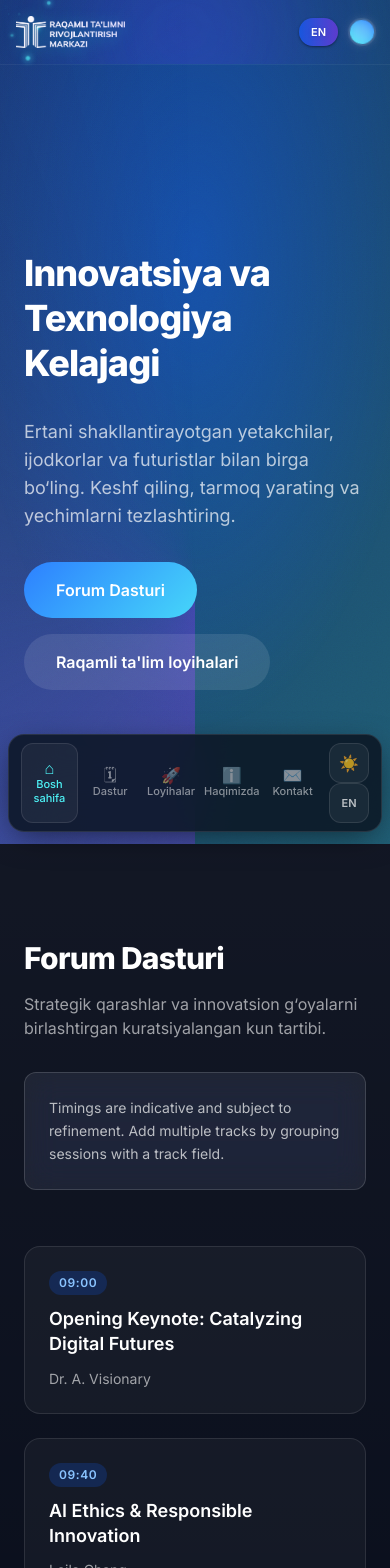
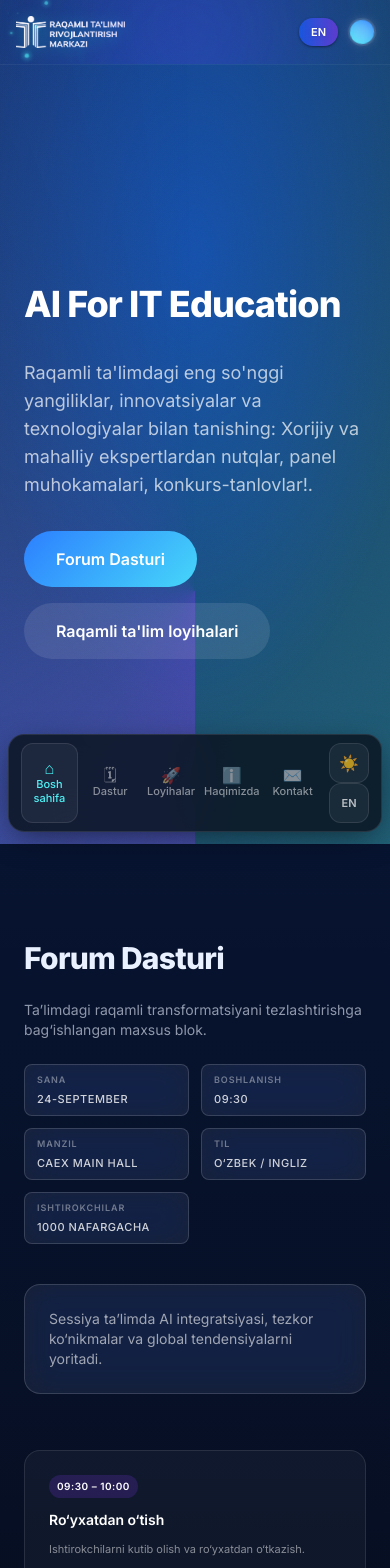
Before and after one commit to Marufbek-Mamatqulov/ICT_Week_Rtrm, a React (Vite) app: page / in a window 390 px wide. Shown: the top 1568 px of the page. Built offline with nearby package versions, Linux system fonts and the light colour scheme.

Commit message:
refactor: rename special session to program & nav updates

```diff
--- a/src/App.tsx
+++ b/src/App.tsx
@@ -1,7 +1,7 @@
 import { useCallback } from 'react';
 import { Navbar } from './components/Navbar';
 import { Hero } from './components/Hero';
-import { Program } from './components/Program';
+// Program removed as requested
 import { Projects } from './components/Projects';
 import { About } from './components/About';
 import { Footer } from './components/Footer';
@@ -33,7 +33,7 @@ function App() {
       <Navbar />
       <main>
         <Hero onCopyLink={handleCopyLink} />
-        <Program />
+  {/** Program section removed */}
         <SpecialSession />
         <Projects />
         <About />
--- a/src/components/Navbar.tsx
+++ b/src/components/Navbar.tsx
@@ -7,7 +7,6 @@ import { useI18n } from '../i18n';
 const sections = [
   { id: 'hero', labelKey: 'Home', fallback: 'Home' },
   { id: 'program', labelKey: 'program.title', fallback: 'Program' },
-  { id: 'special', labelKey: 'special.title', fallback: 'Special' },
   { id: 'projects', labelKey: 'projects.title', fallback: 'Projects' },
   { id: 'about', labelKey: 'about.title', fallback: 'About' },
   { id: 'footer', labelKey: 'footer.contact', fallback: 'Contact' },
--- a/src/components/SpecialSession.tsx
+++ b/src/components/SpecialSession.tsx
@@ -5,12 +5,12 @@ import { specialSession } from '../data/specialSession';
 export const SpecialSession = () => {
   const { lang, t } = useI18n();
   return (
-    <section id="special" className="relative py-24 md:py-32 bg-[#060b19]">
+    <section id="program" className="relative py-24 md:py-32 bg-[#060b19]">
       <div className="absolute inset-0 bg-gradient-to-b from-primary-600/10 via-transparent to-accent-600/10" aria-hidden="true" />
       <div className="max-w-7xl mx-auto px-6">
         <div className="flex flex-col md:flex-row md:items-end md:justify-between gap-10 mb-14">
           <div className="space-y-6">
-            <h2 className="text-3xl md:text-5xl font-extrabold tracking-tight">{t('special.title')}</h2>
+            <h2 className="text-3xl md:text-5xl font-extrabold tracking-tight">{t('program.title')}</h2>
             <p className="text-white/60 max-w-2xl text-sm md:text-base">{t('special.note')}</p>
             <div className="grid grid-cols-2 sm:grid-cols-5 gap-3 text-[11px] md:text-xs font-medium uppercase tracking-wider">
               <Meta label={t('special.meta.date')} value="24-September" />
--- a/src/i18n.tsx
+++ b/src/i18n.tsx
@@ -18,8 +18,8 @@ const dictionaries: Record<Lang, Record<string, string>> = {
   'footer.link.centers': 'IT Markazlar',
   'footer.link.about': 'Biz haqimizda',
   'footer.link.contact': "Bog'lanish",
-    'hero.title': 'Innovatsiya va Texnologiya Kelajagi',
-    'hero.tagline': 'Ertani shakllantirayotgan yetakchilar, ijodkorlar va futuristlar bilan birga bo‘ling. Keshf qiling, tarmoq yarating va yechimlarni tezlashtiring.',
+  'hero.title': 'AI For IT Education',
+    'hero.tagline': 'Raqamli ta\'limdagi eng so\'nggi yangiliklar, innovatsiyalar va texnologiyalar bilan tanishing: Xorijiy va mahalliy ekspertlardan nutqlar, panel muhokamalari, konkurs-tanlovlar!.',
     'hero.cta.program': 'Forum Dasturi',
     'hero.cta.projects': 'Raqamli ta\'lim loyihalari',
     'hero.qr.scan': 'Tadbir maʼlumotlari uchun skanerlang',
@@ -70,10 +70,10 @@ const dictionaries: Record<Lang, Record<string, string>> = {
   'footer.link.centers': 'IT Centers',
   'footer.link.about': 'About Us',
   'footer.link.contact': 'Contact Us',
-    'hero.title': 'The Future of Innovation & Technology',
-    'hero.tagline': 'Join leaders, creators and visionaries shaping tomorrow. Explore breakthroughs, network and accelerate impact.',
-    'hero.cta.program': 'Program',
-    'hero.cta.projects': 'Projects',
+  'hero.title': 'AI For IT Education',
+    'hero.tagline': 'Get to know the latest news, innovations, and technologies in digital education: Speeches from foreign and local experts, panel discussions, and contests!.',
+    'hero.cta.program': 'Forum Program',
+    'hero.cta.projects': 'Digital education projects',
     'hero.qr.scan': 'Scan for event info',
     'hero.qr.tooltip': 'Copy link',
     'hero.qr.desc': 'Official portal: registration, live updates, venue map & networking tools. Replace QR placeholder easily.',
```
